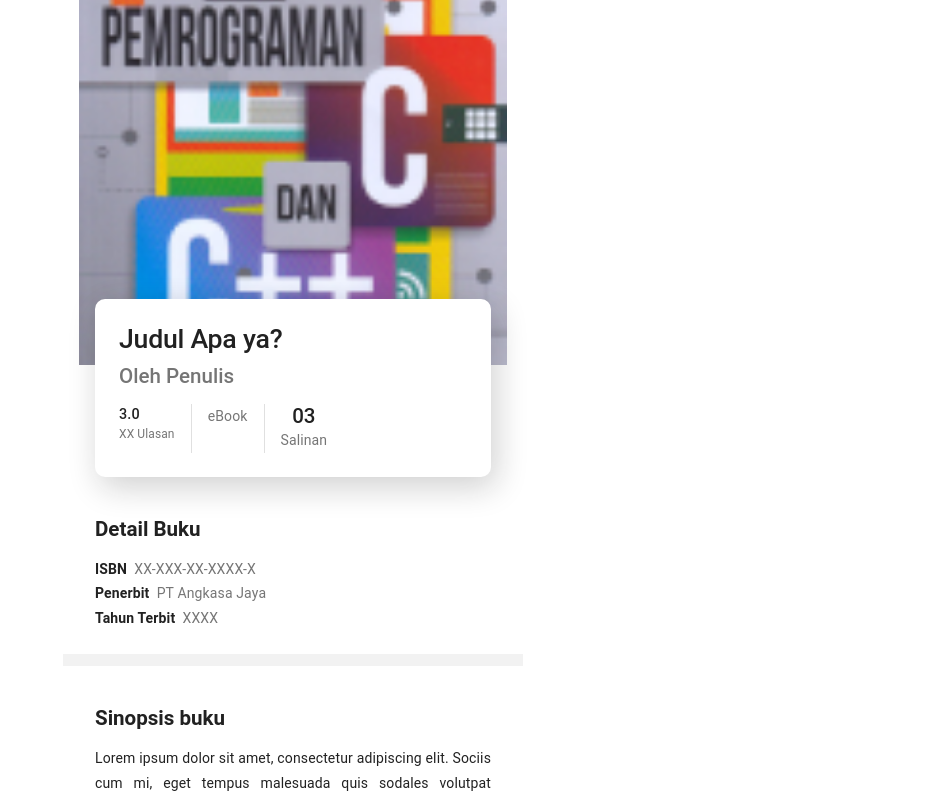
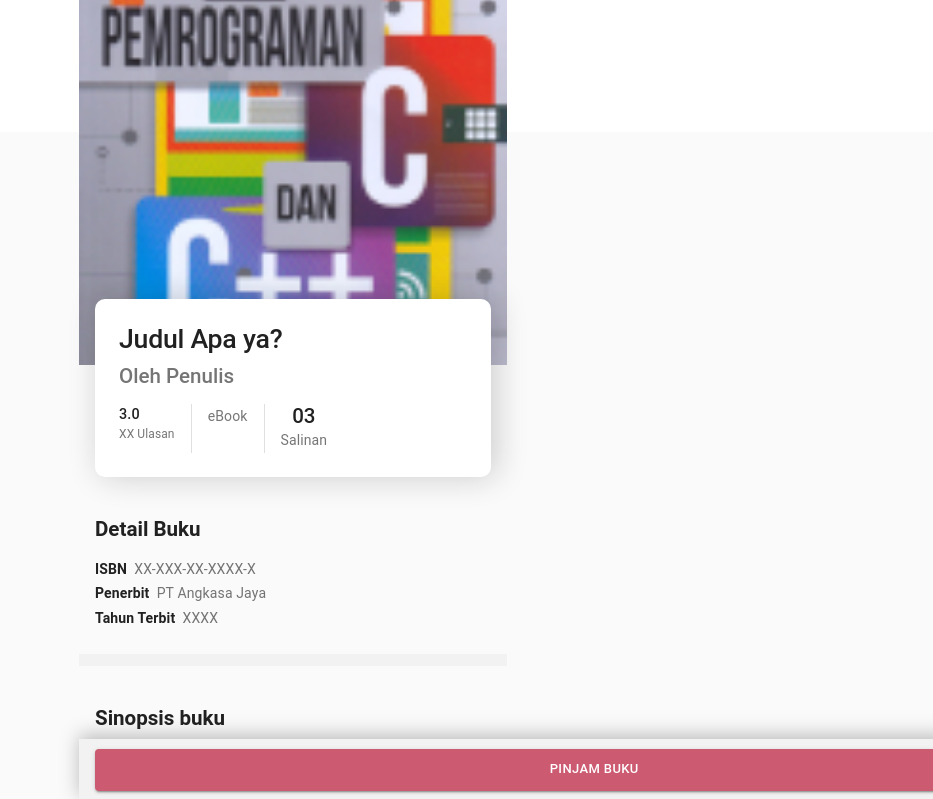
Before and after one commit to Emuajiz/libry, a React (Create React App) app in the folder frontend/: page /books in a window 1280 px wide. Shown: the top 799 px of the page, without its empty margins (347-1280 px from the left). Built offline with nearby package versions, Linux system fonts and the light colour scheme.

Commit message:
update bottomNav Peminjaman

```diff
--- a/frontend/src/App.js
+++ b/frontend/src/App.js
@@ -63,6 +63,7 @@ function App() {
       <ThemeProvider theme={theme}>
         <Grid container direction="column" style={containerStyles}>
           <Container maxWidth='xs'>
+            <navPeminjaman/>
             {/* <Coba /> */}
             <Switch>
               {/* {renderView()} */}
--- /dev/null
+++ b/frontend/src/components/NavPeminjaman.js
@@ -0,0 +1,42 @@
+import React from 'react';
+import { BottomNavigation, Button, Grid } from '@material-ui/core';
+import { makeStyles } from '@material-ui/styles';
+import { Icon } from '@iconify/react';
+import bxsShareAlt from '@iconify/icons-bx/bxs-share-alt';
+
+const useStyles = makeStyles((theme) => ({
+    root: {
+        width: '100%',
+        height: '3.8rem',
+        bottom: '0',
+        marginLeft: theme.spacing(-2),
+        marginRight: theme.spacing(-2),
+
+        position: 'fixed',
+        padding: theme.spacing(1, 2, 1, 2),
+
+        backgroundColor: '#F2F2F2',
+        boxShadow: '0px -4px 18px rgba(0, 0, 0, 0.25)',
+        zIndex: 12,
+    },
+    btn: {
+        height: 42,
+    }
+}));
+
+export default function NavPeminjaman() {
+    const classes = useStyles();
+
+    return (
+        <BottomNavigation className={classes.root}>
+            <Grid container justify='center' direction='column'>
+                <Button variant='contained' color='secondary' size='small' className={classes.btn} style={{ marginRight: '0.5rem', width: '80%' }}>
+                    Pinjam Buku
+                </Button>
+                <Button variant='outlined' color='secondary' size='small' className={classes.btn} style={{width: `calc(20% - 0.5rem)`}}>
+                    <Icon icon={bxsShareAlt} style={{ color: '#CC5A71', fontSize: '1.2rem' }} />
+                </Button>
+            </Grid>
+        </BottomNavigation>
+    );
+}
--- a/frontend/src/components/overviewBuku.js
+++ b/frontend/src/components/overviewBuku.js
@@ -12,18 +12,20 @@ import bxChevronRight from '@iconify/icons-bx/bx-chevron-right';
 
 import Review from './Review';
 import { RatingAlt } from './Rating';
-import BookGrid from './BookGrid'
+import BookGrid from './BookGrid';
+import NavPeminjaman from './NavPeminjaman';
 
 const useStyles = makeStyles((theme) => ({
     root: {
         width: '100%',
         height: 132,
+        paddingBottom: 'calc(3.8rem + 18px)'
     },
     divider: {
         margin: theme.spacing(0, 2),
     },
     media: {
-        width: `calc(100% + ${theme.spacing(4)})`,
+        width: `calc(100% + ${theme.spacing})`,
         height: 365,
         marginLeft: theme.spacing(-2),
         marginRight: theme.spacing(-2),
@@ -31,7 +33,7 @@ const useStyles = makeStyles((theme) => ({
     card: {
         marginTop: -66,
         borderRadius: 10,
-        boxShadow: '5px 10px 32px rgba(21, 21, 21, 0.2)',
+        boxShadow: '5px 0px 32px rgba(21, 21, 21, 0.2)',
     },
     content: {
         margin: theme.spacing(1),
@@ -47,7 +49,8 @@ const useStyles = makeStyles((theme) => ({
     division: {
         width: `calc(100% + ${theme.spacing(4)})`,
         height: 12,
-        margin: theme.spacing(0, -4),
+        marginLeft: theme.spacing(-2),
+        marginRight: theme.spacing(-2),
         backgroundColor: '#f2f2f2',
     },
     btn: {
@@ -58,12 +61,16 @@ const useStyles = makeStyles((theme) => ({
         paddingLeft: 0,
         paddingRight: 0,
     },
+    botNav: {
+        width: `calc(100% + ${theme.spacing(4)})`,
+    },
 }));
 
 export default function Koleksiku() {
     const classes = useStyles();
     return (
-        <div>
+        <div className={classes.root}>
+            <NavPeminjaman className={classes.botNav} />
             <CardMedia image={require('../images/contohBuku.jpg')} className={classes.media} />
             <Card className={classes.card}>
                 <CardContent className={classes.content}>
@@ -151,7 +158,7 @@ export default function Koleksiku() {
                                 Sampaikan pendapat Anda
                             </Typography>
                         </Grid>
-                        <div style={{flexGrow: 1}} />
+                        <div style={{ flexGrow: 1 }} />
                     </Button>
                 </Grid>
             </Box>
@@ -177,7 +184,7 @@ export default function Koleksiku() {
                 <BookGrid />
             </Box>
             <div className={classes.division} />
-            <Box className={classes.text}>
+            <Box className={classes.text} style={{marginBottom: 'calc(3.7rem + 18px)'}}>
                 <Grid container direction='row'>
                     <Button
                         fullWidth
```
Also changed, not shown: frontend/src/components/coba.js (added, +16 -0 lines).
